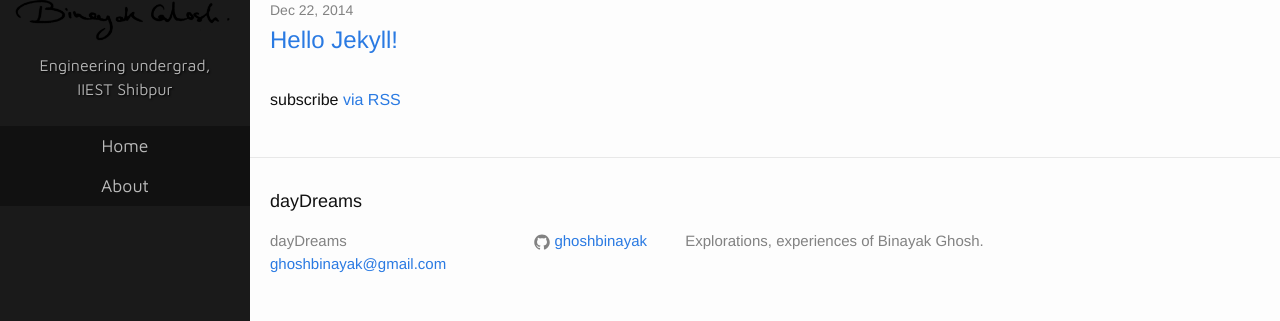
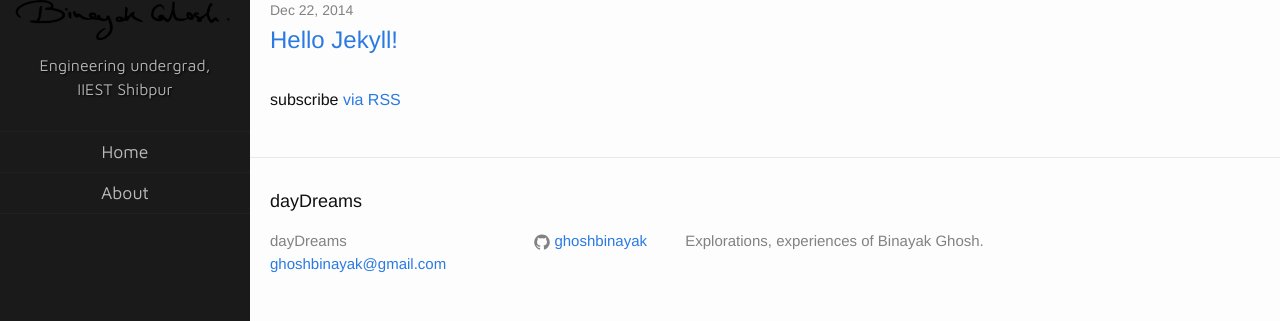
Before and after one commit to swrdfish/swrdfish.github.io, a Jekyll site: the page built from index.html, in a window 1280 px wide. Shown: the part 167-488 px from the top of the page. Built offline with Jekyll 4.4.1, drawn with Linux system fonts in a browser that asks for light colours; the list of posts is cut into pages by our own code.

Commit message:
twiked sidebar style

```diff
--- a/_sass/_layout.scss
+++ b/_sass/_layout.scss
@@ -113,7 +113,8 @@
 }
 
 .site-sidebar ul {
-    margin: 0;
+    margin: 20px 0px 0px;
+    border-top: 1px solid #212121;
 }
 
 .site-sidebar ul li {
@@ -122,7 +123,8 @@
     text-align: center;
     line-height: 40px;
     display: block;
-    background: none repeat scroll 0% 0% #111;
+    border-bottom: 1px solid #212121;
+    background: none repeat scroll 0% 0% transparent;
 }
 
 .site-sidebar ul li:hover {
```
